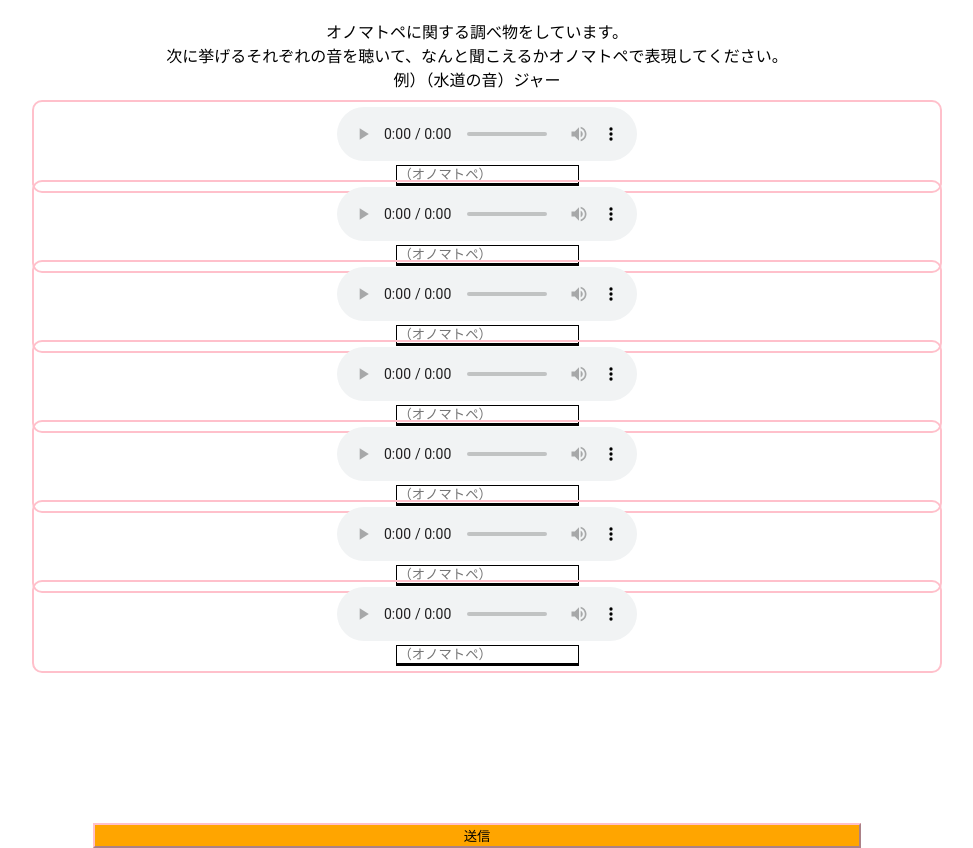
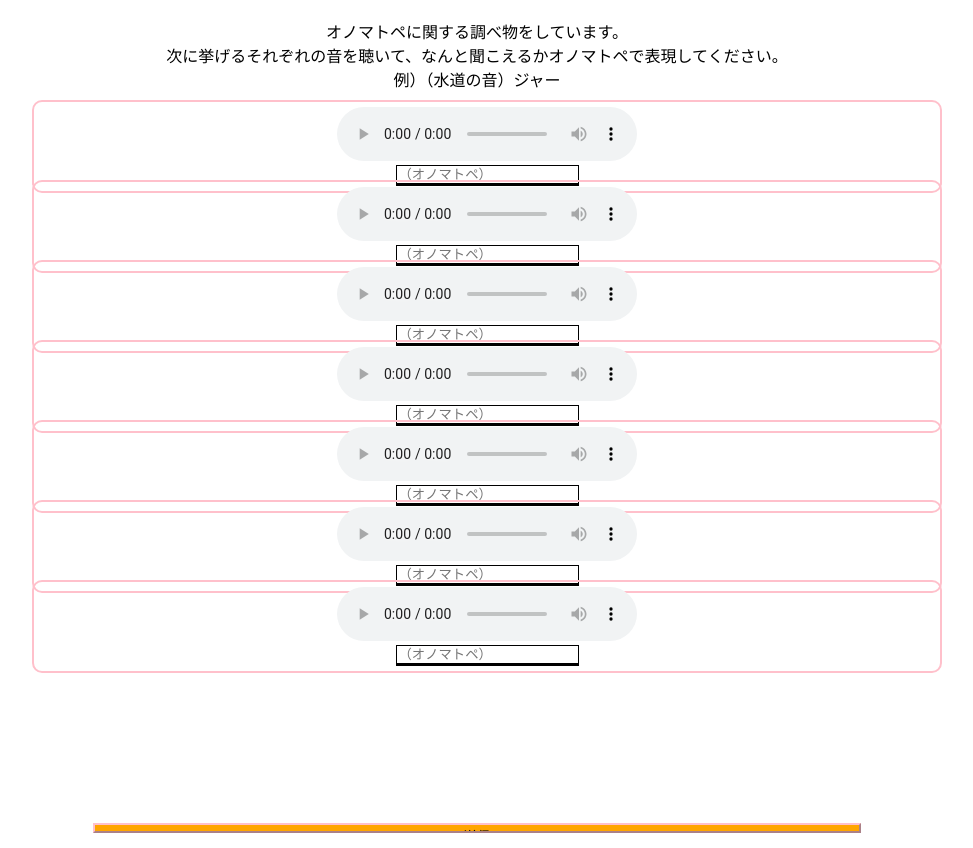
Before and after one commit to the-web800/2022onomatope, a plain HTML site: page index.html in a window 1280 px wide. Shown: the part 70-918 px from the top of the page, without its empty margins (163-1136 px from the left). Drawn offline with Linux system fonts and the light colour scheme.

Commit message:
Update index.html

```diff
--- a/index.html
+++ b/index.html
@@ -64,7 +64,7 @@
                 <audio controls src="./wood.wav">ブラウザが対応していません。</audio><br>
                 <input name="木" placeholder="（オノマトペ）" type="text">
             </div>
-            <input type="submit" value="送信" style="width:60%;background:orange;position:absolute;top:67em;left:50%;transform:translateX(-50%);border-color:pink; ">
+            <input type="submit" value="送信" style="width:60%;background:orange;position:absolute;top:67em;left:50%;transform:translateX(-50%);border-color:pink;height:10px;">
             <input type="text" name="honeypot" style="display:none">
             <input type="hidden" name="accessKey"value="d150c8ab-01ce-40ac-974d-497ac4fad381">
             <input type="hidden" name="subject" value="こんにちは">
```
